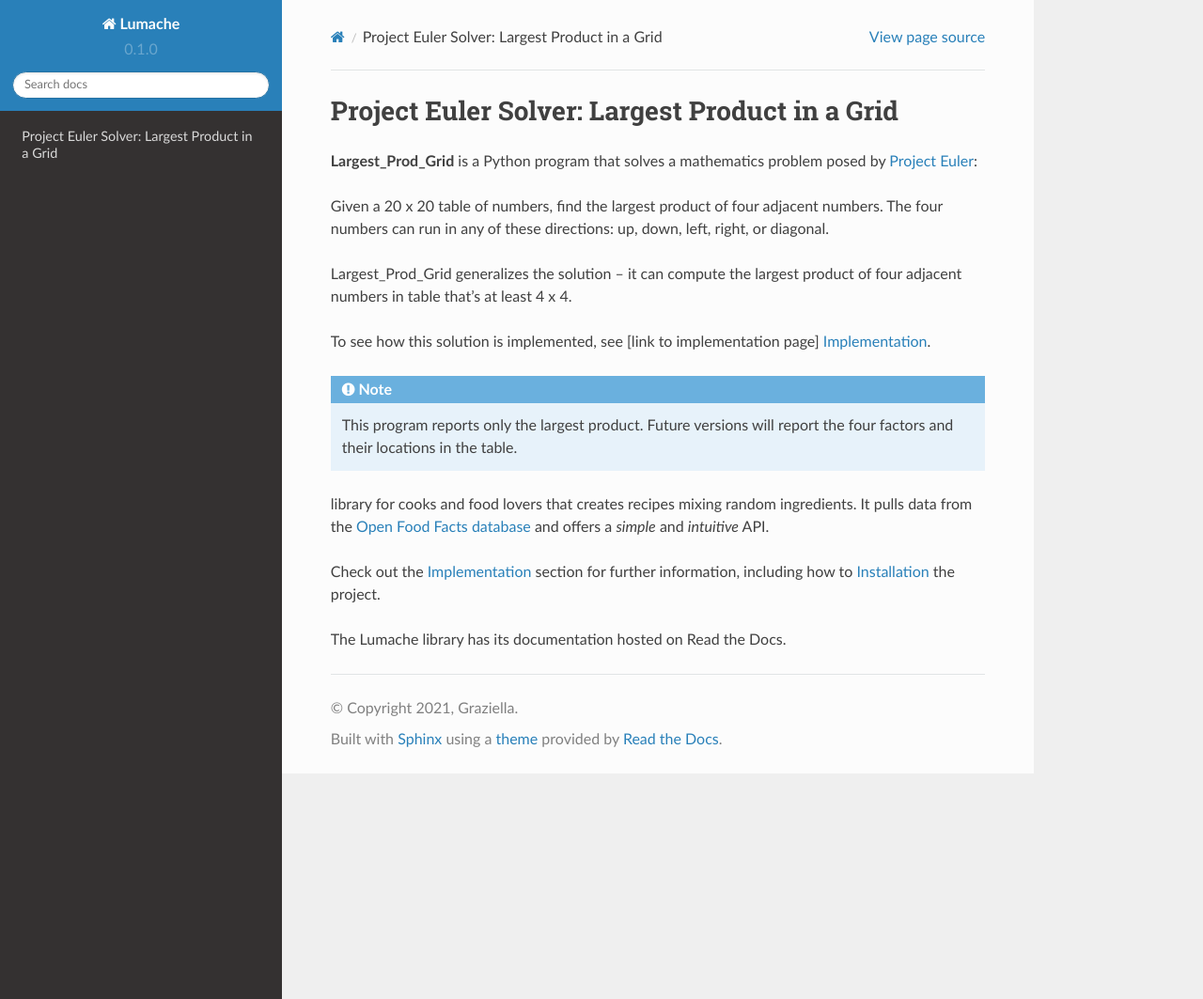
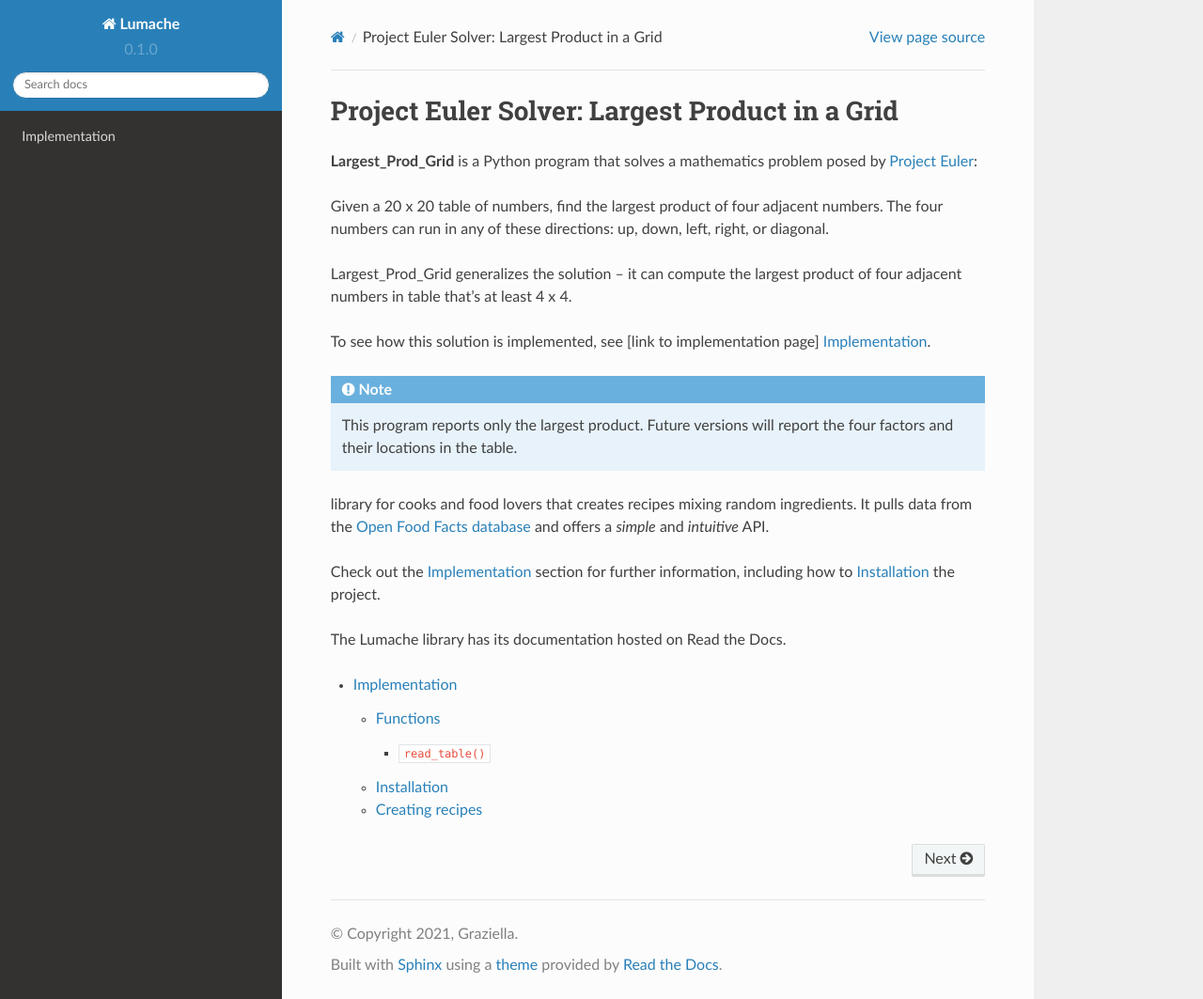
Before and after one commit to XtinaJohnson/largest_prod_grid_docs, a Sphinx documentation site: the page built from docs/source/index.rst, in a window 1280 px wide and 1063 px high. Shown: the whole window at 94% size. Built offline with Sphinx 7.4.7 and the Read the Docs theme 2.0.0, drawn with Linux system fonts in a browser that asks for light colours; part of the change alters nothing that is shown.

```diff
--- a/docs/source/index.rst
+++ b/docs/source/index.rst
@@ -27,3 +27,7 @@ Check out the :doc:`usage` section for further information, including
 how to :ref:`installation` the project.
 
 The Lumache library has its documentation hosted on Read the Docs.
+
+.. toctree::
+
+    usage
```
